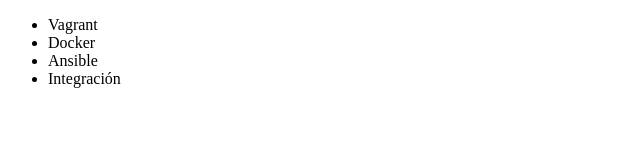
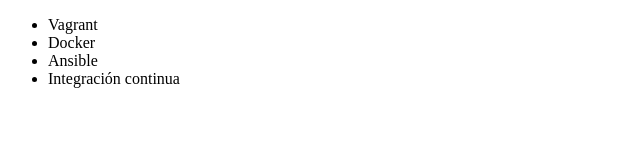
Before and after one commit to orlandoloto/alura-git, a plain HTML site: page index.html in a window 1280 px wide. Shown: the full height of the page, 0-640 px from the left. Drawn offline with Linux system fonts and the light colour scheme.

Commit message:
Acento agregado en el curso de Integración Continua

```diff
--- a/index.html
+++ b/index.html
@@ -9,7 +9,7 @@
          <li> Vagrant </li>
          <li> Docker </li>
          <li> Ansible </li>
-         <li> Integración</li>
+         <li> Integración continua</li>
      </ul>
 </body>
 </html>
```
